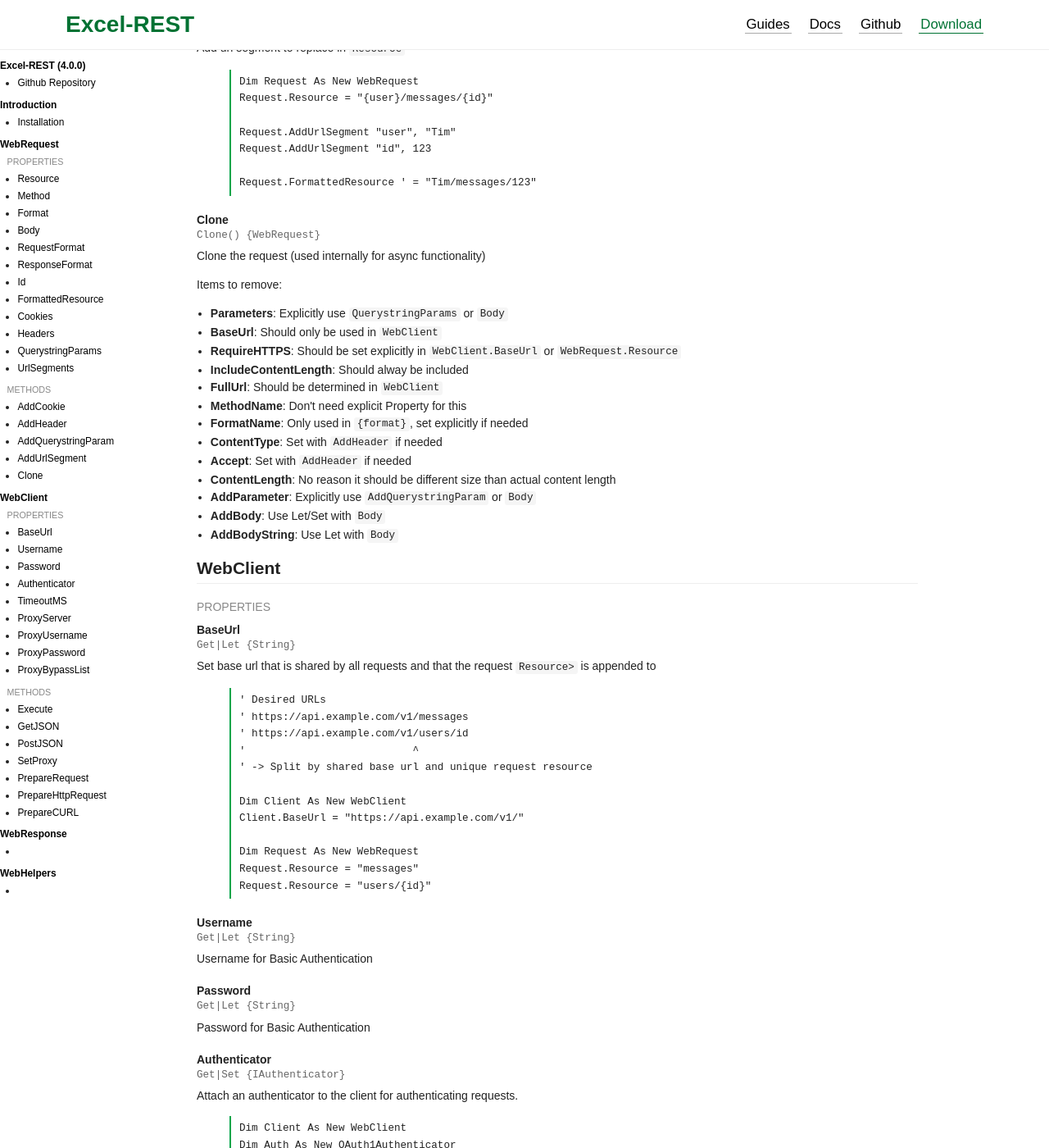
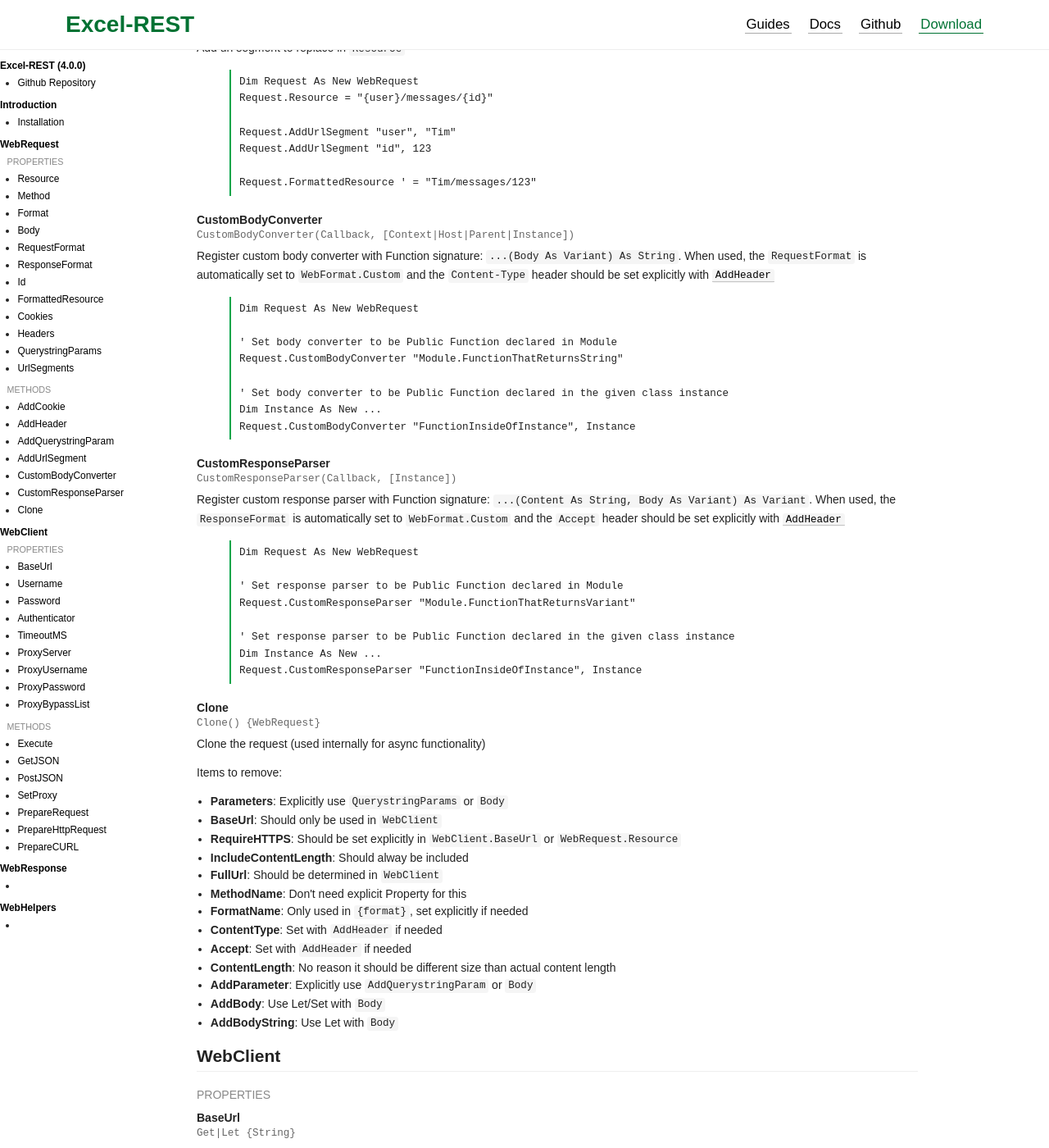
Before and after one commit to VBA-tools/VBA-Web, a Jekyll site: the page built from docs/index.html, in a window 1280 px wide and 1400 px high, scrolled down 4023 px. Shown: the whole window at 82% size. Built offline with Jekyll 4.4.1, drawn with Linux system fonts in a browser that asks for light colours; Markdown is read by kramdown in place of the engine named in the settings.

Commit message:
Update docs

```diff
--- a/docs/index.html
+++ b/docs/index.html
@@ -36,6 +36,8 @@ layout: docs
     <li><a href="#AddHeader">AddHeader</a></li>
     <li><a href="#AddQuerystringParam">AddQuerystringParam</a></li>
     <li><a href="#AddUrlSegment">AddUrlSegment</a></li>
+    <li><a href="#CustomBodyConverter">CustomBodyConverter</a></li>
+    <li><a href="#CustomResponseParser">CustomResponseParser</a></li>
     <li><a href="#Clone">Clone</a></li>
   </ul>
   <a class="toc-title" href="#">
@@ -327,6 +329,42 @@ Request.AddUrlSegment "id", 123
 Request.FormattedResource ' = "Tim/messages/123"
 {% endhighlight %}
 
+    <h4 id="CustomBodyConverter"><b class="docs-name">CustomBodyConverter</b><code>CustomBodyConverter(Callback, [Context|Host|Parent|Instance])</code></h4>
+    <p>
+      Register custom body converter with Function signature: <code>...(Body As Variant) As String</code>.
+      When used, the <code>RequestFormat</code> is automatically set to <code>WebFormat.Custom</code>
+      and the <code>Content-Type</code> header should be set explicitly with <a href="AddHeader"><code>AddHeader</code></a>
+    </p>
+
+{% highlight VB.net %}
+Dim Request As New WebRequest
+
+' Set body converter to be Public Function declared in Module
+Request.CustomBodyConverter "Module.FunctionThatReturnsString"
+
+' Set body converter to be Public Function declared in the given class instance
+Dim Instance As New ...
+Request.CustomBodyConverter "FunctionInsideOfInstance", Instance
+{% endhighlight %}
+
+    <h4 id="CustomResponseParser"><b class="docs-name">CustomResponseParser</b><code>CustomResponseParser(Callback, [Instance])</code></h4>
+    <p>
+      Register custom response parser with Function signature: <code>...(Content As String, Body As Variant) As Variant</code>.
+      When used, the <code>ResponseFormat</code> is automatically set to <code>WebFormat.Custom</code>
+      and the <code>Accept</code> header should be set explicitly with <a href="AddHeader"><code>AddHeader</code></a>
+    </p>
+
+{% highlight VB.net %}
+Dim Request As New WebRequest
+
+' Set response parser to be Public Function declared in Module
+Request.CustomResponseParser "Module.FunctionThatReturnsVariant"
+
+' Set response parser to be Public Function declared in the given class instance
+Dim Instance As New ...
+Request.CustomResponseParser "FunctionInsideOfInstance", Instance
+{% endhighlight %}
+
     <h4 id="Clone"><b class="docs-name">Clone</b><code>Clone() {WebRequest}</code></h4>
     <p>
       Clone the request (used internally for async functionality)
```
